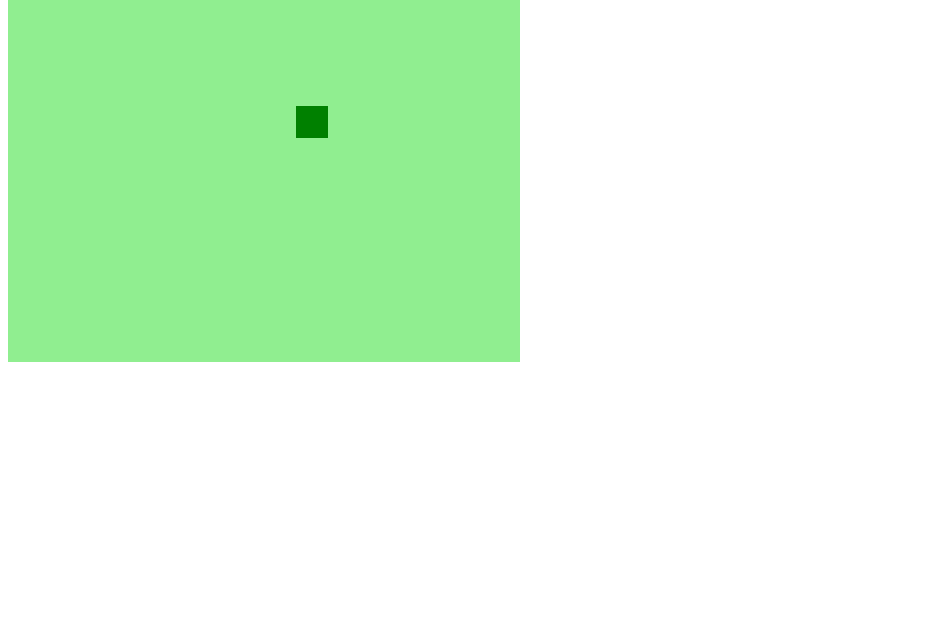
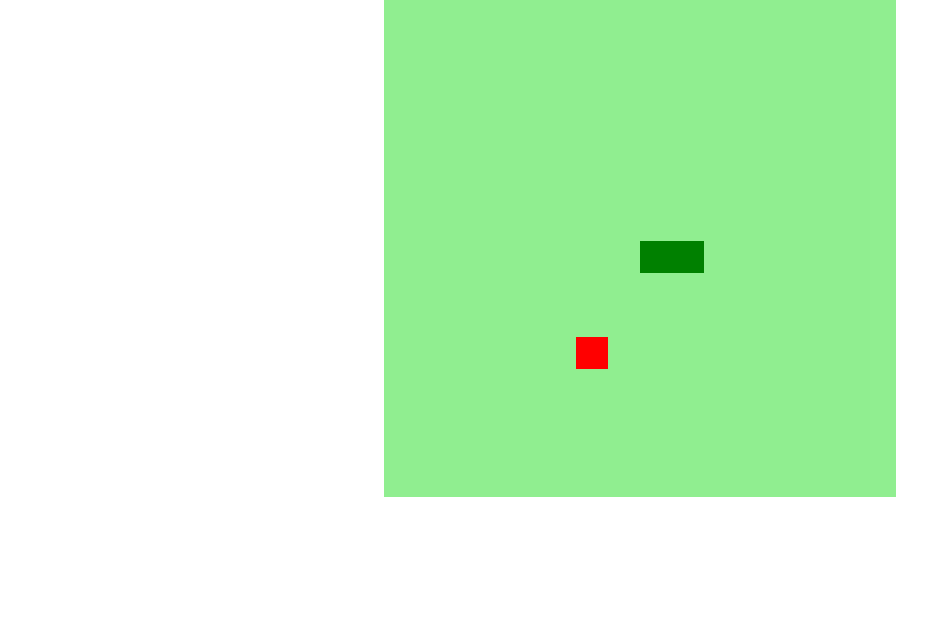
Before and after one commit to Fabio-AmorimSilva/JogoCobra, a plain HTML site: page index.html in a window 1280 px wide. Shown: the part 158-800 px from the top of the page, without its empty margins (0-951 px from the left). Drawn offline with Linux system fonts and the light colour scheme.

Commit message:
Ajutes na estilização

```diff
--- a/index.css
+++ b/index.css
@@ -0,0 +1,18 @@
+/*Css Reset*/
+* {
+
+    margin: 0;
+    padding: 0;
+    box-sizing: border-box;
+
+}
+
+body{
+
+    height: 95vh;
+    display: flex;
+    flex-direction: column;
+    justify-content: center;
+    align-items: center;
+
+}
--- a/index.html
+++ b/index.html
@@ -9,6 +9,7 @@
 </head>
 <body>
 
+    <h1>Jogo da Cobra</h1>
     <canvas id="snake" width="512" height="512"></canvas>
     <script src="index.js"></script>
 </body>
--- a/index.js
+++ b/index.js
@@ -1,111 +1,83 @@
-let canvas = document.querySelector("#snake");
-let context = canvas.getContext("2d");
+let canvas = document.getElementById("snake"); //criar elemento que irá rodar o jogo
+let context = canvas.getContext("2d"); //....
 let box = 32;
-let snake = [];
-snake[0] = {
+let snake = []; //criar cobrinha como lista, já que ela vai ser uma série de coordenadas, que quando pintadas, criam os quadradinhos
+snake[0] ={
     x: 8 * box,
     y: 8 * box
 }
-
 let direction = "right";
+let food ={
+    x: Math.floor(Math.random() * 15 + 1) * box,
+    y: Math.floor(Math.random() * 15 + 1) * box
+}
 
 function criarBG(){
     context.fillStyle = "lightgreen";
-    context.fillRect(0, 0, 16 * box, 16 * box);
-
+    context.fillRect(0, 0, 16*box, 16*box); //desenha o retângulo usando x e y e a largura e altura setadas
 }
 
-function criarCobra(){
+function criarCobrinha (){
     for(let i = 0; i < snake.length; i++){
         context.fillStyle = "green";
         context.fillRect(snake[i].x, snake[i].y, box, box);
     }
 }
 
-function update(event){
-    if(event.keyCode == 37 && direction != "right"){
-        direction = "left";
-
-    }
-
-    if(event.keyCode == 38 && direction != "down"){
-        direction = "up";
-
-    }
-
-    if(event.keyCode == 39 && direction != "left" ){
-        direction = "right";
-
-    }
-
-    if(event.keyCode == 40 && direction != "up"){
-        direction = "down";
-
-    }
+function drawFood (){
+    context.fillStyle = "red";
+    context.fillRect(food.x, food.y, box, box);
 }
 
+//quando um evento acontece, detecta e chama uma função
+document.addEventListener('keydown', update);
 
-document.addEventListener('keydown', update);
+function update(event){
+    if(event.keyCode == 37 && direction != 'right') direction = 'left';
+    if(event.keyCode == 38 && direction != 'down') direction = 'up';
+    if(event.keyCode == 39 && direction != 'left') direction = 'right';
+    if(event.keyCode == 40 && direction != 'up') direction = 'down';
+}
 
 function iniciarJogo(){
 
-    if(snake[0].x > 15 * box && direction == "right"){
-        snake[0].x = 0;
+    if(snake[0].x > 15*box && direction == "right") snake[0].x = 0;
+    if(snake[0].x < 0 && direction == 'left') snake[0].x = 16 * box;
+    if(snake[0].y > 15*box && direction == "down") snake[0].y = 0;
+    if(snake[0].y < 0 && direction == 'up') snake[0].y = 16 * box;
 
+    for(let i = 1; i < snake.length; i++){
+        if(snake[0].x == snake[i].x && snake[0].y == snake[i].y){
+            clearInterval(jogo);
+            alert('Game Over :(');
+        }
     }
 
-    if(snake[0].x < 0 && direction == "left"){
-        snake[0].x = 16 * box;
-
-    }
-
-    if(snake[0].y > 15 && direction == "down"){
-        snake[0].y = 0;
-
-    }
-
-    if(snake[0].y < 0 && direction == "up"){
-        snake[0].y = 16 * box;
-
-    }
-
-
     criarBG();
-    criarCobra();
+    criarCobrinha();
+    drawFood();
 
     let snakeX = snake[0].x;
     let snakeY = snake[0].y;
 
-    if(direction == "right"){
-        snakeX +=box;
+    if(direction == "right") snakeX += box;
+    if(direction == "left") snakeX -= box;
+    if (direction == "up") snakeY -= box;
+    if(direction == "down") snakeY += box;
 
+    if(snakeX != food.x || snakeY != food.y){
+        snake.pop(); //pop tira o último elemento da lista
+    }else{
+        food.x = Math.floor(Math.random() * 15 +1) * box;
+        food.y = Math.floor(Math.random() * 15 +1) * box;
     }
 
-    if(direction == "left"){
-        snakeX -= box;
-
+    let newHead ={
+        x: snakeX,
+        y: snakeY
     }
 
-    if(direction == "up"){
-        snakeY -= box;
-
-    }
-
-    if(direction == "down"){
-        snakeY += box;
-
-    }
-
-    snake.pop();
-
-    let newHead = {
-        x: snakeX,
-        y: snakeY
-
-    }
-
-    snake.unshift(newHead);
-
+    snake.unshift(newHead); //método unshift adiciona como primeiro quadradinho da cobrinha
 }
 
 let jogo = setInterval(iniciarJogo, 100);
```
